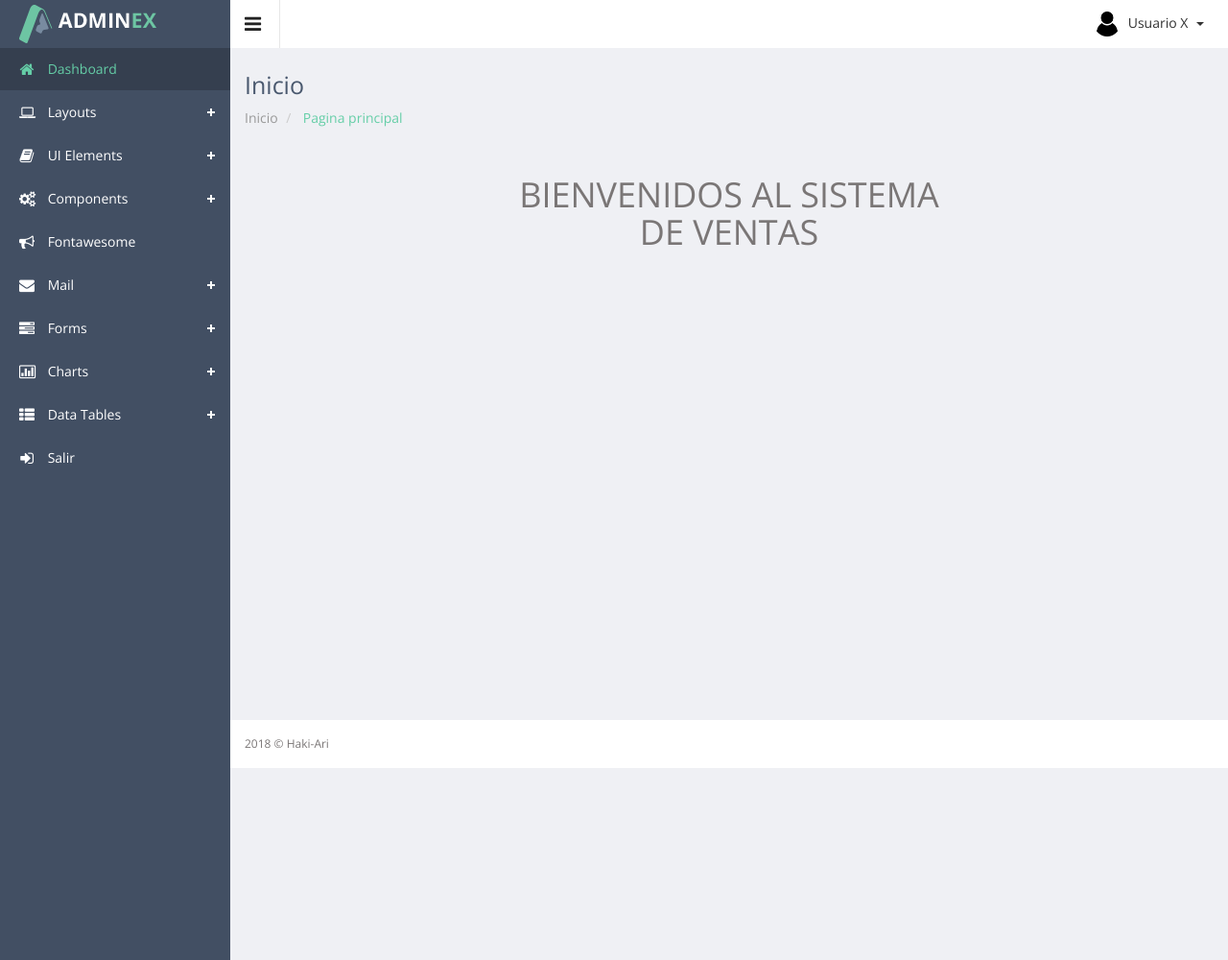
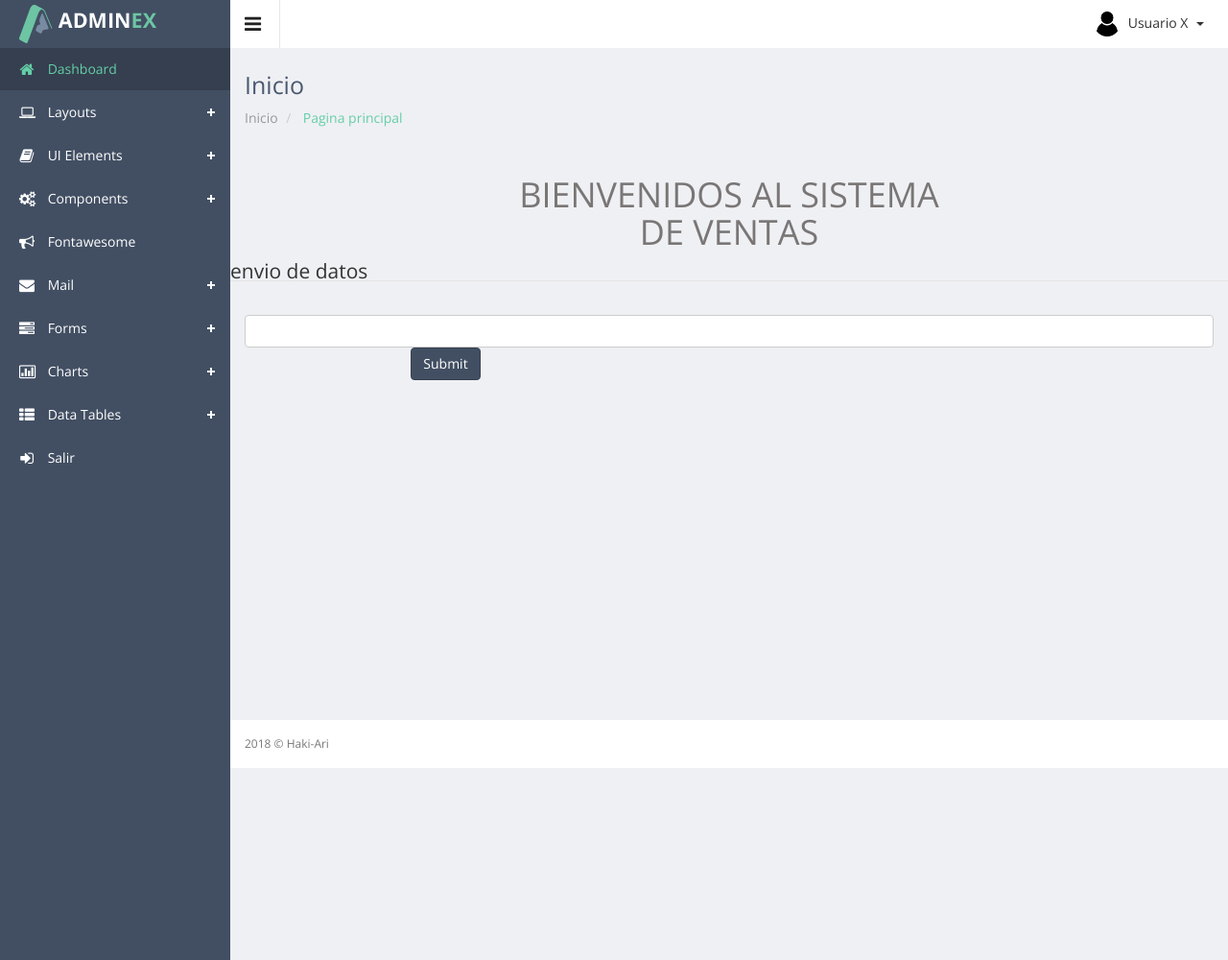
Before and after one commit to jeanette11/microMarket, a PHP site: page /public/views/ in a window 1280 px wide. Shown: the whole page at 96% size. Run offline with PHP 8.4, Linux system fonts and the light colour scheme; style sheets or scripts are compiled from the project's sources.

Commit message:
ejemplo de envio de datos

```diff
--- a/public/views/template/contenido.php
+++ b/public/views/template/contenido.php
@@ -8,7 +8,23 @@
         </div>
         <div class="col-xs-1 col-sm-2 col-md-3 col-lg-3">
         </div>
+    </div>
+    <div class="row">
+    	<div class="col-xs-12 col-sm-12 col-md-12 col-lg-12">
+    		<form action="" method="POST" class="form-horizontal" role="form">
+    				<div class="form-group">
+    					<legend>envio de datos</legend>
+    				</div>
 
+    				<input type="text" name="nombre" id="inputNombre" class="form-control" value="" required="required" pattern="" title="">
+
+    				<div class="form-group">
+    					<div class="col-sm-10 col-sm-offset-2">
+    						<button type="submit" class="btn btn-primary">Submit</button>
+    					</div>
+    				</div>
+    		</form>
+    	</div>
     </div>
 </div>
 <!--body wrapper end-->
```
